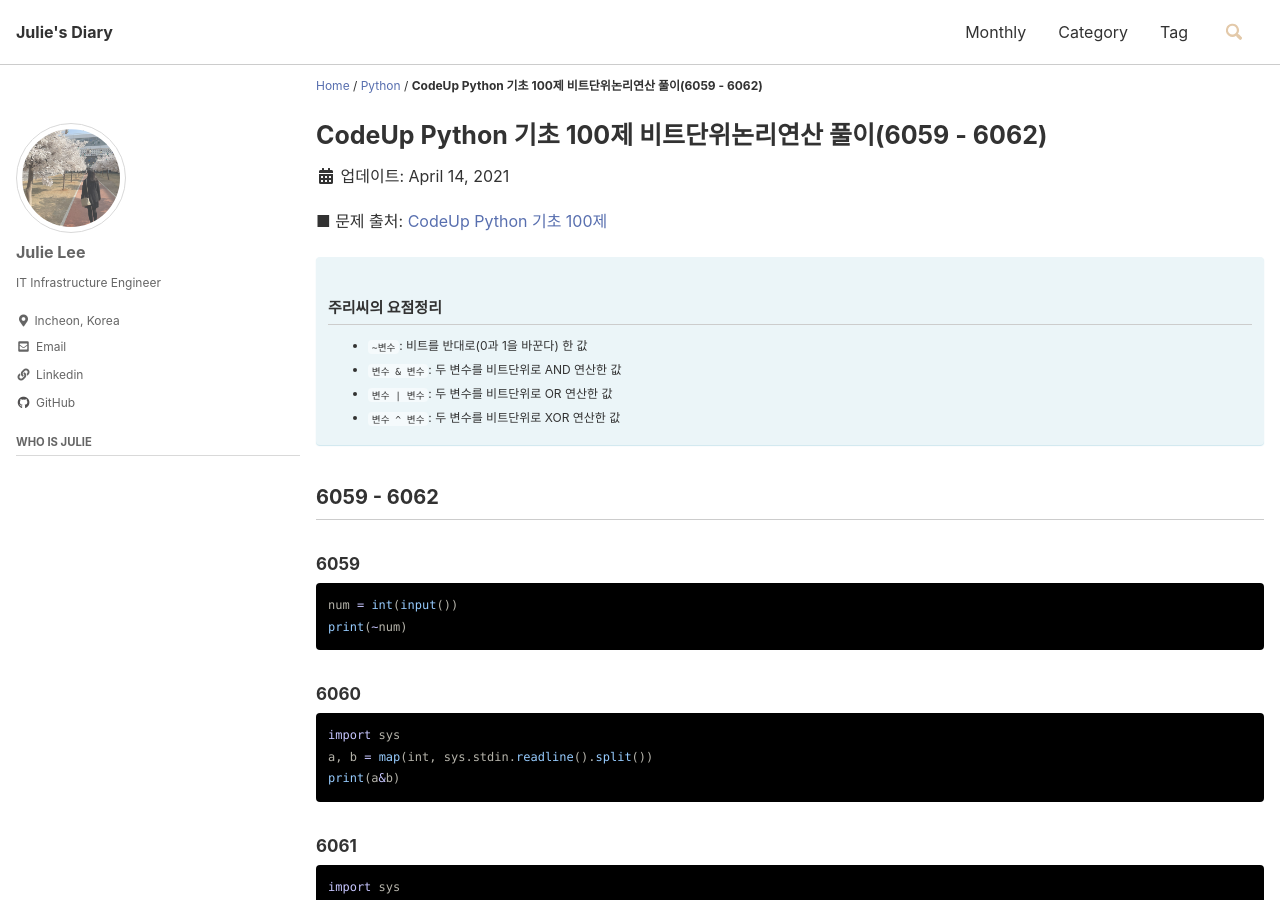
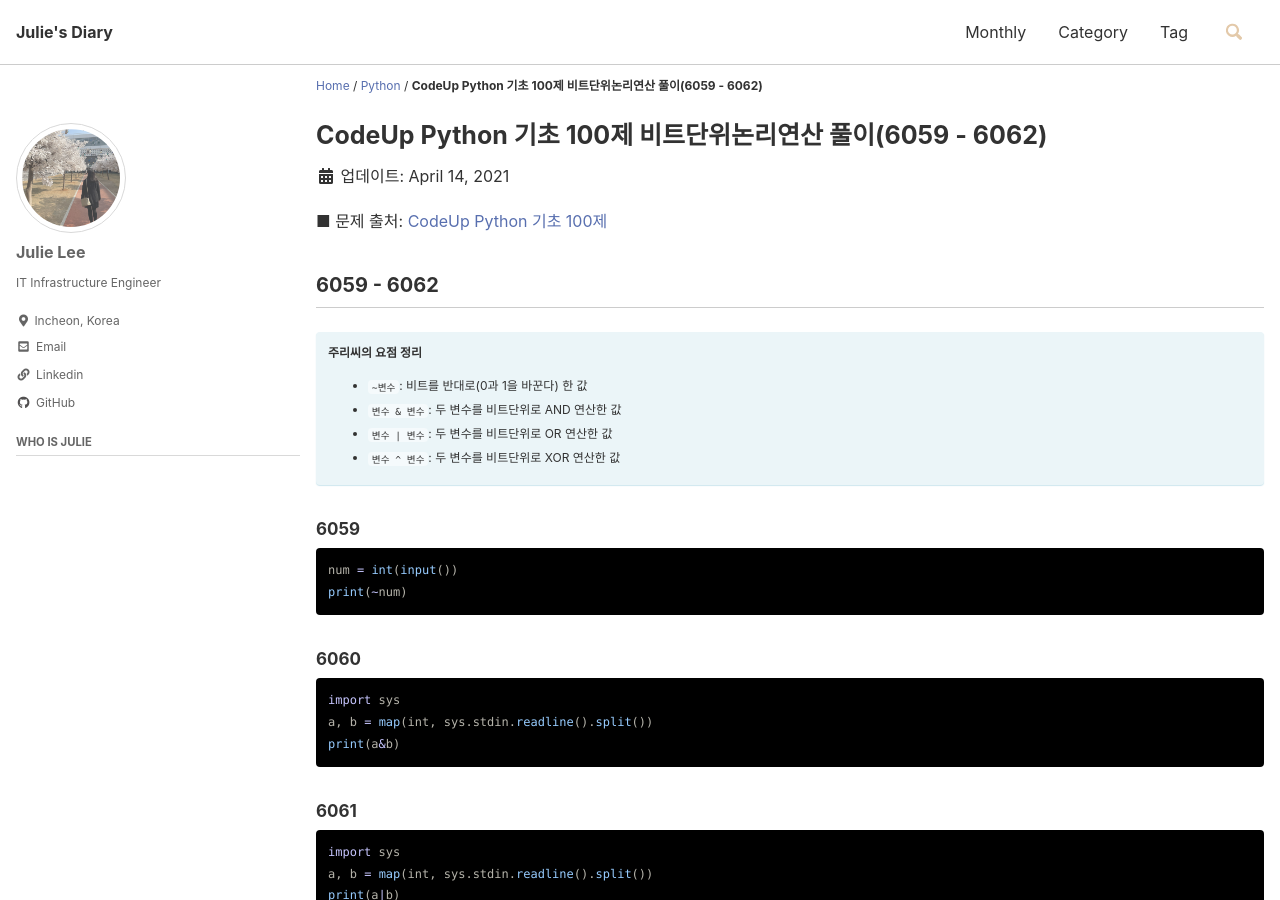
Before and after one commit to smilejulie0812/smilejulie0812.github.io, a Jekyll site: the page built from _posts/2021-04-14-codeup012.md, in a window 1280 px wide and 900 px high. Built offline with Jekyll 4.4.1, drawn with Linux system fonts in a browser that asks for light colours; cached includes are drawn as plain includes.

````diff
--- a/_posts/2021-04-14-codeup012.md
+++ b/_posts/2021-04-14-codeup012.md
@@ -12,15 +12,15 @@ sidebar:
 
 ■ 문제 출처: [CodeUp Python 기초 100제](https://codeup.kr/problemsetsol.php?psid=33)
 
+## 6059 - 6062
+
 <div class="notice--info" markdown="1">
-## 주리씨의 요점정리
+**주리씨의 요점 정리**
 * `~변수`: 비트를 반대로(0과 1을 바꾼다) 한 값
 * `변수 & 변수`: 두 변수를 비트단위로 AND 연산한 값
 * `변수 | 변수`: 두 변수를 비트단위로 OR 연산한 값
 * `변수 ^ 변수`: 두 변수를 비트단위로 XOR 연산한 값
 </div>
-
-## 6059 - 6062
 
 #### 6059
 ```python
````
